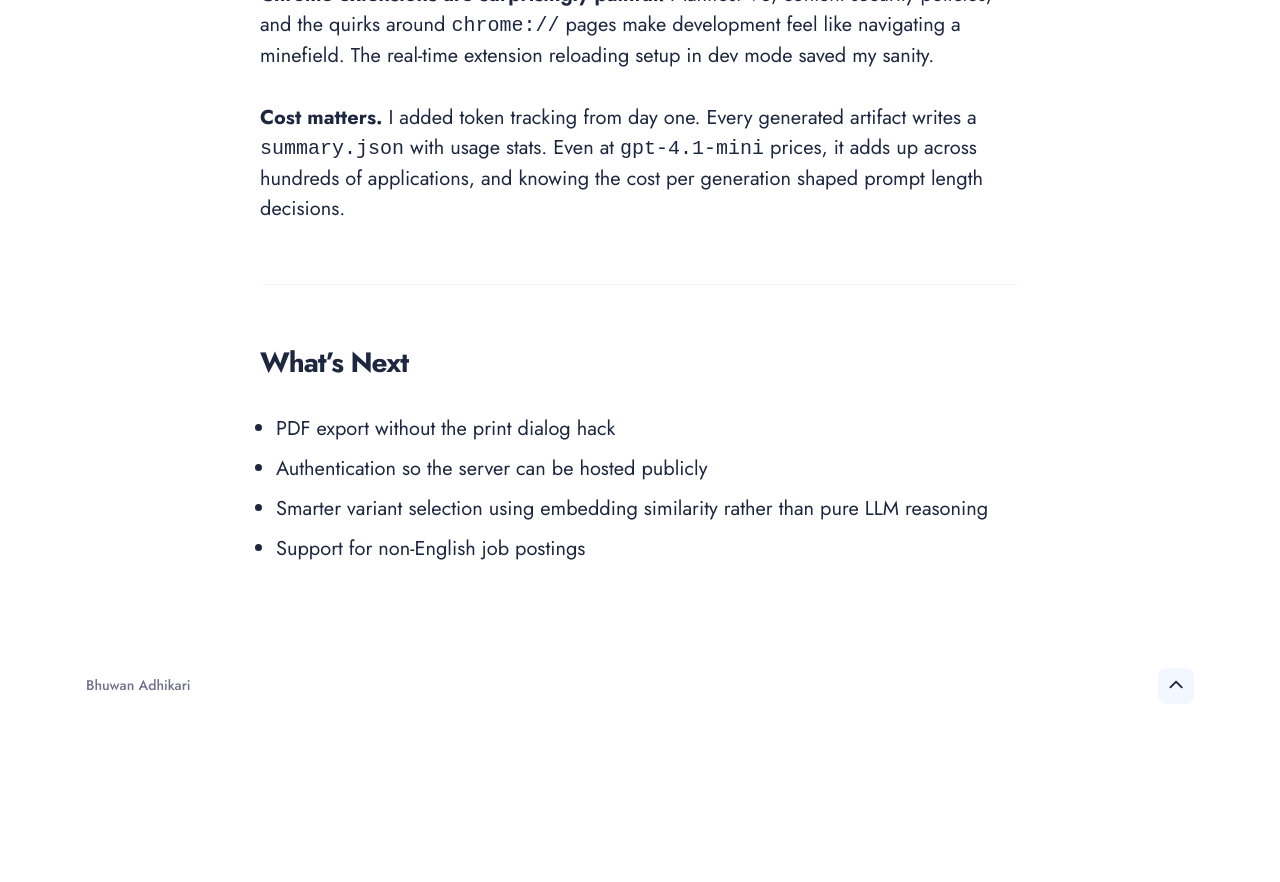
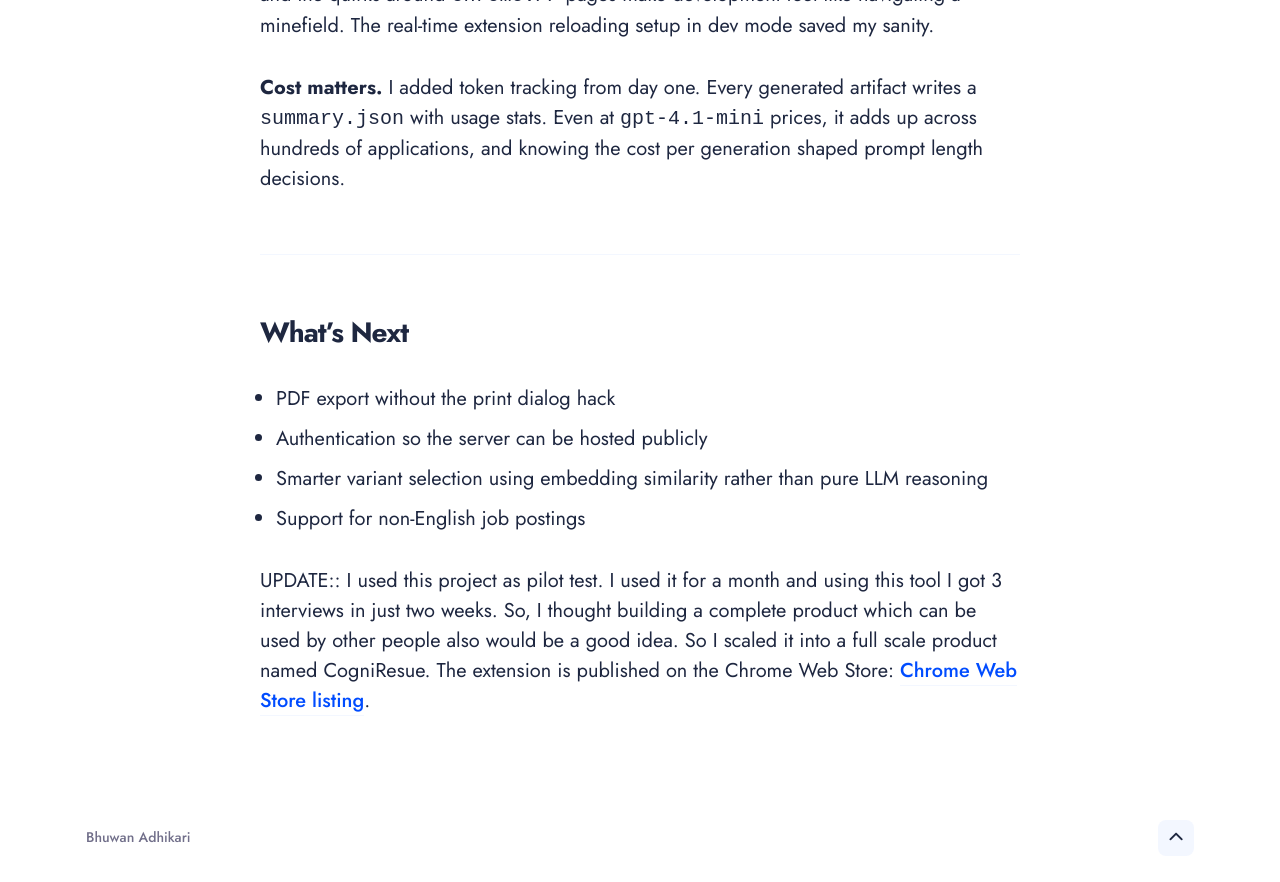
Before and after one commit to bhuwanadhikari/bhuwanadhikari.github.io, a Jekyll site: the page built from _projects/2026-04-26-zencv.md, in a window 1280 px wide and 900 px high, scrolled down 4264 px. Shown: the top 882 px of the window. Built offline with Jekyll 4.4.1, drawn with Linux system fonts in a browser that asks for light colours; nearby versions of some CDN libraries; before the commit the page ends 5012 px from its top, so only the background shows below that; some of the changed lines change nothing that is shown; some of the changed text lies outside the part shown.

Commit message:
update post

```diff
--- a/_projects/2026-04-26-zencv.md
+++ b/_projects/2026-04-26-zencv.md
@@ -1,7 +1,7 @@
 ---
 layout: project
 title: "ZenCV"
-description: A Chrome extension + dual-backend system that reads any job posting and instantly crafts a tailored CV and cover letter using LLMs.
+description: A Chrome extension + FastAPI backend that reads any job posting and instantly crafts a tailored CV and cover letter using LLMs.
 date: 2026-04-26
 image: "/images/projects/zencv_landing_page.png"
 tags: [python, typescript, react, fastapi, AI, chrome-extension, openai]
@@ -61,7 +61,9 @@
 |------|-------|------|
 | [`ZenCV-client`](https://github.com/bhuwanadhikari/ZenCV-client) | React, TypeScript, Tailwind, Vite | Chrome extension UI |
 | [`ZenCV-server`](https://github.com/bhuwanadhikari/ZenCV-server) | Python, FastAPI, OpenAI SDK | Primary AI backend |
-The client is backend-agnostic, just point `VITE_API_BASE_URL` at whichever server you're running.
+The client points `VITE_API_BASE_URL` at the FastAPI server.
+
+
 
 ---
 
@@ -126,3 +128,5 @@
 - Authentication so the server can be hosted publicly
 - Smarter variant selection using embedding similarity rather than pure LLM reasoning
 - Support for non-English job postings
+
+UPDATE:: I used this project as pilot test. I used it for a month and using this tool I got 3 interviews in just two weeks. So, I thought building a complete product which can be used by other people also would be a good idea. So I scaled it into a full scale product named CogniResue. The extension is published on the Chrome Web Store: [Chrome Web Store listing](https://chromewebstore.google.com/detail/hfbofobaakpiaidpghbafpomddflffla?utm_source=item-share-cb).
```
